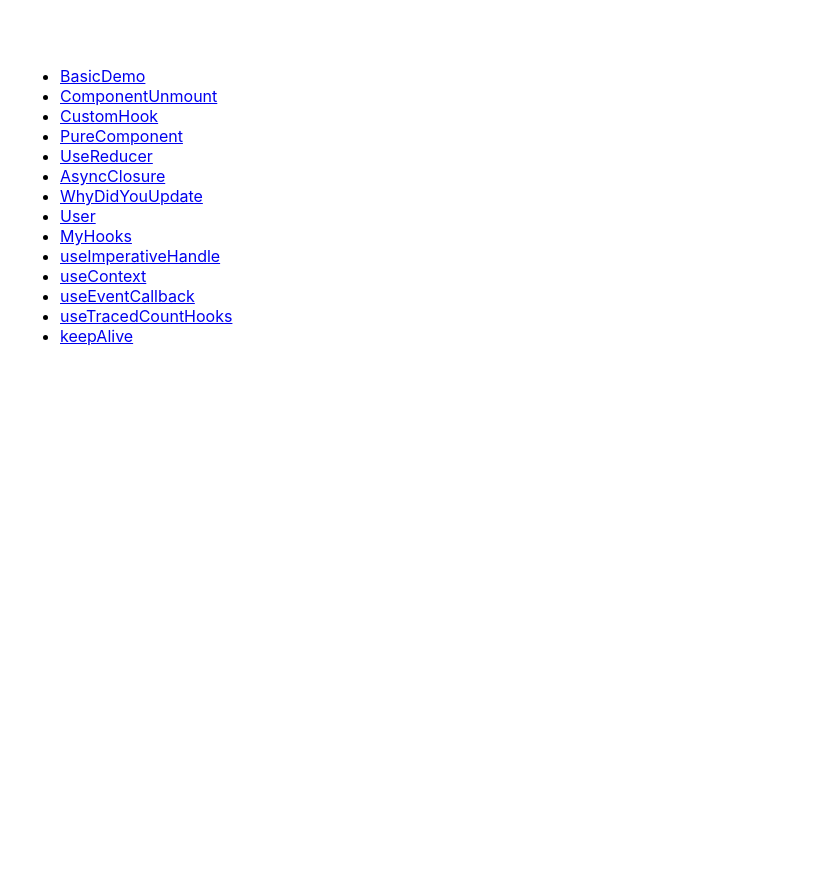
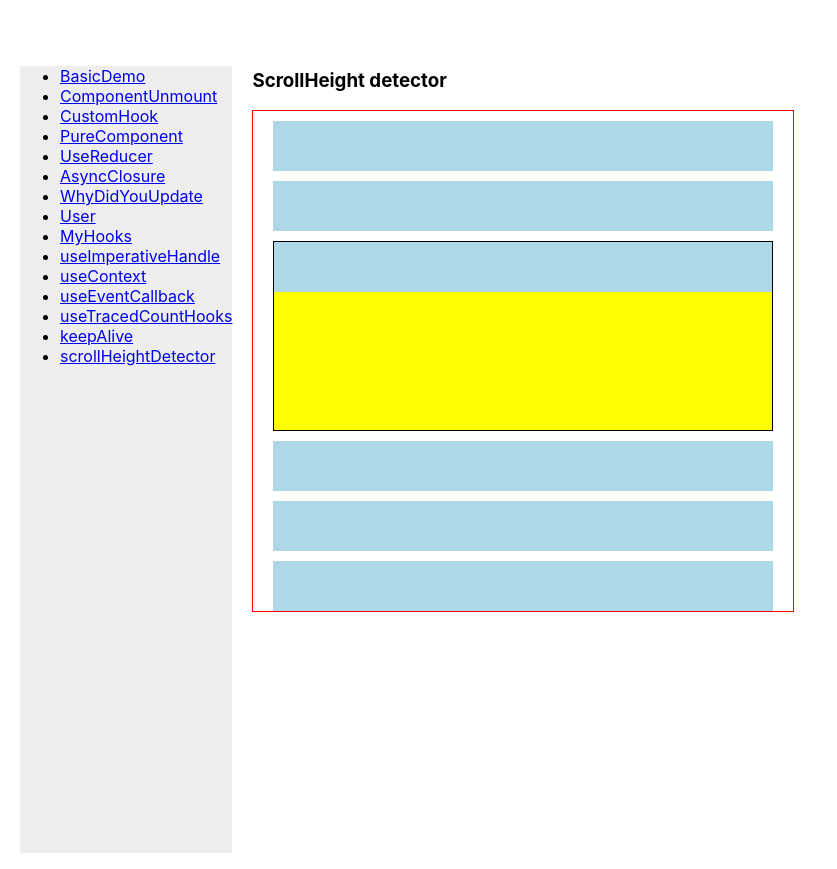
Before and after one commit to HarryChen0506/react-demo, a React app: page /scrollHeightDetector in a window 1280 px wide. Shown: the whole page, without its empty margins (0-837 px from the left). Before the commit the page ends 800 px from the top, so only its background shows below. Built offline with nearby package versions, Linux system fonts and the light colour scheme.

Commit message:
feat: scrollHeight

```diff
--- a/src/App.css
+++ b/src/App.css
@@ -1,3 +1,13 @@
 .App {
   padding: 50px 20px 0 20px;
+  display: flex;
 }
+
+.app-menu {
+  margin-right: 20px;
+  background-color: #eee;
+}
+
+.app-container {
+  flex: 1
+}
--- a/src/App.js
+++ b/src/App.js
@@ -16,12 +16,13 @@ import ContextHooks from './pages/context-hook'
 import useEventCallbackHooks from './pages/event-callback-hook'
 import useTracedCountHooks from './pages/tracedCount-hook'
 import KeepAlive from './pages/keep-alive'
+import ScrollHeightDetector from './pages/scrollHeight-detector'
 
 function App() {
   return (
     <div className="App">
-      <Router>
-        <ul>
+      <ul className='app-menu'>
+        <Router>
           <li><Link to="/BasicDemo" >BasicDemo</Link></li>
           <li><Link to="/ComponentUnmount" >ComponentUnmount</Link></li>
           <li><Link to="/CustomHook" >CustomHook</Link></li>
@@ -36,6 +37,11 @@ function App() {
           <li><Link to="/useEventCallback">useEventCallback</Link></li>
           <li><Link to="/useTracedCountHooks">useTracedCountHooks</Link></li>
           <li><Link to="/keepAlive">keepAlive</Link></li>
+          <li><Link to="/scrollHeightDetector">scrollHeightDetector</Link></li>
+        </Router>
+      </ul>
+      <div className='app-container'>
+        <Router>
           <Route path="/BasicDemo" exact component={BasicDemo} />
           <Route path="/ComponentUnmount" exact component={ComponentUnmount} />
           <Route path="/CustomHook" exact component={CustomHook} />
@@ -50,8 +56,9 @@ function App() {
           <Route path="/useEventCallback" exact component={useEventCallbackHooks} />
           <Route path="/useTracedCountHooks" exact component={useTracedCountHooks} />
           <Route path="/keepAlive" exact component={KeepAlive} />
-        </ul>
-      </Router>
+          <Route path="/scrollHeightDetector" exact component={ScrollHeightDetector} />
+        </Router>
+      </div>
     </div>
   )
 }
--- /dev/null
+++ b/src/pages/scrollHeight-detector/index.css
@@ -0,0 +1,12 @@
+.demo-scroll .flexed .selected {
+  border: 1px solid #000;
+  flex: 1;
+  overflow: auto;
+}
+
+.demo-scroll .selected {
+  border: 1px solid #000;
+  height: auto;
+  flex-shrink: 0;
+  /* overflow: auto; */
+}
--- /dev/null
+++ b/src/pages/scrollHeight-detector/index.js
@@ -0,0 +1,144 @@
+/* eslint-disable */
+import React, { useState, useEffect, useLayoutEffect, useCallback, useRef } from 'react'
+import { makeStyles } from '@material-ui/core/styles'
+import './index.css'
+
+const useStyles = makeStyles({
+  root: {
+    // background: 'linear-gradient(45deg, #FE6B8B 30%, #FF8E53 90%)',
+    // color: '#ff0'
+    height: '800px',
+    // width: '600px',
+  },
+  label: {
+    textTransform: 'capitalize',
+  },
+  parentContainer: {
+    width: '500px',
+    height: '500px',
+    border: '1px solid red',
+    padding: '0 20px',
+    overflow: 'auto',
+    display: 'flex',
+    flexDirection: 'column'
+  },
+  child: {
+    boxSizing: 'border-box',
+    width: '100%',
+    height: '600px',
+    background: 'pink'
+  },
+  item: {
+    marginTop: '10px',
+    background: 'gray',
+  },
+  itemHeader: {
+    background: 'lightBlue',
+    height: '50px',
+  },
+  itemBody: {
+    background: 'lightGreen',
+    height: '50px',
+  },
+  itemLargeBody: {
+    background: 'yellow',
+    height: '200px',
+  }
+  // selected: {
+  //   border: '1px solid #000',
+  //   flex: 1,
+  //   overflow: 'auto'
+  // }
+})
+
+const useScrollHeightDetector = (domRef) => {
+  const [scrollHeight, setScrollHeight] = useState(0)
+
+  useLayoutEffect(() => {
+    console.log('domRef', domRef, domRef.current)
+    const dom = domRef.current
+    if (dom) {
+      setScrollHeight(dom.scrollHeight)
+    }
+  }, [])
+
+  return scrollHeight
+}
+
+const Item = ({ large, select, onFold }) => {
+  const [visible, setVisible] = useState(select)
+  const [flex, setFlex] = useState(false)
+  const [show, setShow] = useState(false)
+  const classes = useStyles();
+
+  useEffect(() => {
+    setTimeout(() => {
+      setShow(true)
+    }, 200);
+  }, [])
+
+  useLayoutEffect(() => {
+    if (visible) {
+      // setTimeout(() => {
+      // }, 0);
+      onFold && onFold()
+    }
+  }, [visible])
+
+  if (!show) {
+    return null
+  }
+  return (
+    <div className={`${classes.item} ${visible ? 'selected' : ''} `}>
+      <div className={classes.itemHeader} onClick={() => setVisible(v => !v)}>{flex && 'flex'}</div>
+      {visible && <div className={large ? classes.itemLargeBody : classes.itemBody}></div>}
+    </div>
+  )
+}
+
+function Example() {
+  const classes = useStyles();
+  const domRef = useRef()
+  const [flex, setFlex] = useState(false)
+
+
+
+  const onFold = (e) => {
+    console.log('onFold', e)
+    const parentNode = document.querySelector('#parent')
+    if (!parentNode) {
+      return
+    }
+    const { scrollHeight } = parentNode
+    console.log('scrollHeight', scrollHeight)
+    if (scrollHeight > 500) {
+      console.log('超出了')
+      setFlex(true)
+    } else {
+      console.log('无')
+      setFlex(false)
+    }
+  }
+
+  useLayoutEffect(() => {
+    setTimeout(() => {
+      onFold()
+    }, 1000);
+  }, [])
+
+  return (
+    <div className={classes.root + ' demo-scroll'}>
+      <h3>ScrollHeight detector</h3>
+      <div className={`${classes.parentContainer} ${flex ? 'flexed' : ''}`} id='parent' ref={domRef}>
+        <Item onFold={onFold}></Item>
+        <Item onFold={onFold}></Item>
+        <Item onFold={onFold} large select ></Item>
+        <Item onFold={onFold}></Item>
+        <Item onFold={onFold} large ></Item>
+        <Item onFold={onFold}></Item>
+      </div>
+    </div>
+  );
+}
+
+export default Example
```
